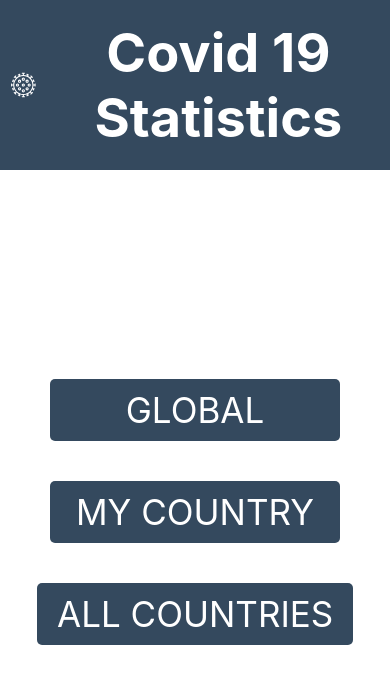
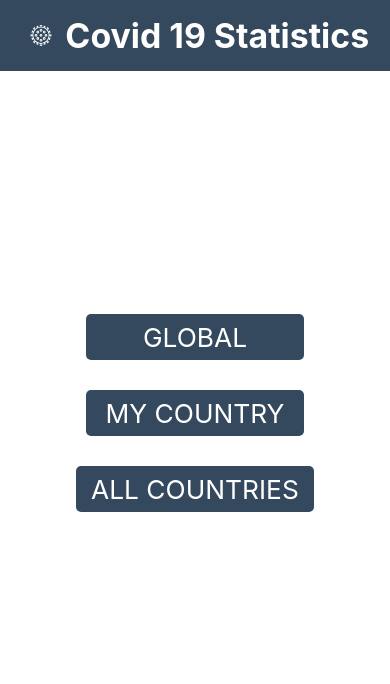
Before and after one commit to khattakdev/covid-19, a React (Create React App) app: page / in a window 390 px wide. Shown: the top 684 px of the page. Built offline with nearby package versions, Linux system fonts and the light colour scheme.

Commit message:
Responsive on Mobile Screen

```diff
--- a/src/App.scss
+++ b/src/App.scss
@@ -4,6 +4,21 @@ body {
   font-size: 62.5%;
   margin: 0;
   padding: 0;
+
+  @media screen and (max-width: 1296px) {
+    font-size: 60%;
+  }
+
+  @media screen and (max-width: 700px) {
+    font-size: 55%;
+  }
+
+  @media screen and (max-width: 520px) {
+    font-size: 52%;
+  }
+  @media screen and (max-width: 480px) {
+    font-size: 47%;
+  }
 }
 
 h2 {
--- a/src/Components/Countries/ListData/index.js
+++ b/src/Components/Countries/ListData/index.js
@@ -30,7 +30,7 @@ const Index = () => {
   ];
 
   const tempFilter = responseData.filter((item) => {
-    return item.country.toLowerCase().includes(filteredData);
+    return item.country.toLowerCase().includes(filteredData.toLowerCase());
   });
   return (
     <div className={classes.listData}>
@@ -43,6 +43,7 @@ const Index = () => {
         type="text"
       />
       <Table
+        className={classes.listData_table}
         headers={[
           "No",
           "Country",
--- a/src/Components/Countries/ListData/index.module.scss
+++ b/src/Components/Countries/ListData/index.module.scss
@@ -15,4 +15,10 @@
     font-size: 2rem;
     padding: 0.2rem 1rem;
   }
+
+  &_table {
+    @media screen and (max-width: 610px) {
+      font-size: 0.9rem;
+    }
+  }
 }
--- a/src/Components/Country/index.js
+++ b/src/Components/Country/index.js
@@ -9,13 +9,37 @@ const Index = () => {
 
   useEffect(() => {
     async function fetchData() {
+      // API Call to Find User IP
       const getUserIP = await axios.get("https://api.ipify.org");
-      const getUserLocationData = await axios.get(
-        `https://api.ipgeolocation.io/ipgeo?apiKey=c244e709e5a54d0898b72b1e2905a3ee&ip=${getUserIP.data}&fields=country_name`
-      );
-      const userCountry = getUserLocationData.data.country_name;
-      const res = await covidAxios.get(`/countries/${userCountry}`);
-      setResponseData([res.data]);
+      const getIPFromLocalStorage = JSON.parse(localStorage.getItem("userIP"));
+      const userCurrentIP = getUserIP.data;
+
+      // if User visits First Time or location has been changed
+      if (!getIPFromLocalStorage || userCurrentIP !== getIPFromLocalStorage) {
+        // Store User IP in Local Storage
+        localStorage.setItem("userIP", JSON.stringify(userCurrentIP));
+        // API Call to Find User Country name
+        const getUserLocationData = await axios.get(
+          `https://api.ipgeolocation.io/ipgeo?apiKey=c244e709e5a54d0898b72b1e2905a3ee&ip=${userCurrentIP}&fields=country_name`
+        );
+        // Store User Country in Local Storage
+        localStorage.setItem(
+          "userCountry",
+          JSON.stringify(getUserLocationData.data.country_name)
+        );
+        // API Call for COVID Stats
+        const userCountry = getUserLocationData.data.country_name;
+        const res = await covidAxios.get(`/countries/${userCountry}`);
+        setResponseData([res.data]);
+      } else {
+        const getCountryFromLocalStorage = JSON.parse(
+          localStorage.getItem("userCountry")
+        );
+        const res = await covidAxios.get(
+          `/countries/${getCountryFromLocalStorage}`
+        );
+        setResponseData([res.data]);
+      }
     }
     fetchData();
   }, []);
--- a/src/Components/Layout/Header/index.js
+++ b/src/Components/Layout/Header/index.js
@@ -14,7 +14,7 @@ const Index = (props) => {
   return (
     <div className={classes.navBar}>
       <div className={classes.navBar_content}>
-        <LogoIcon />
+        <LogoIcon className={classes.navBar_logo} />
         <h2 className={classes.navBar_primary}>Covid 19 Statistics</h2>
       </div>
       {backIcon}
--- a/src/Components/Layout/Header/index.module.scss
+++ b/src/Components/Layout/Header/index.module.scss
@@ -15,6 +15,20 @@
 
     & * {
       margin: 0 1rem;
+      @media screen and (max-width: 500px) {
+        margin: 0 0.3rem;
+      }
+    }
+  }
+
+  &_logo {
+    height: 4rem;
+
+    @media screen and (max-width: 500px) {
+      height: 3.5rem;
+    }
+    @media screen and (max-width: 450px) {
+      height: 3rem;
     }
   }
 
@@ -23,6 +37,14 @@
     top: 10px;
     left: 10px;
     fill: white;
-    height: 28px;
+    height: 3rem;
+  }
+
+  @media screen and (max-width: 520px) {
+    font-size: 3rem;
+  }
+
+  @media screen and (max-width: 380px) {
+    font-size: 2.5rem;
   }
 }
--- a/src/Components/Layout/Table/index.js
+++ b/src/Components/Layout/Table/index.js
@@ -2,6 +2,7 @@ import React from "react";
 import classes from "./index.module.scss";
 
 const Index = (props) => {
+  console.log(props);
   return (
     <table
       className={
--- a/src/Components/Layout/Table/index.module.scss
+++ b/src/Components/Layout/Table/index.module.scss
@@ -9,6 +9,10 @@
   th {
     white-space: nowrap;
     padding: 1rem;
+    width: 1%;
+    @media screen and (max-width: 750px) {
+      padding: 1rem 0.5rem;
+    }
     background: $primary;
     color: white;
     text-align: center;
@@ -21,10 +25,29 @@
   td {
     text-align: center;
     padding: 1rem;
+    @media screen and (max-width: 750px) {
+      padding: 1rem 0.5rem;
+    }
     border: $table-border 1px solid;
   }
 
   tr:nth-child(odd) {
     background: $table-odd-row;
   }
+
+  @media screen and (max-width: 1296px) {
+    font-size: 2.4rem;
+  }
+
+  @media screen and (max-width: 1146px) {
+    font-size: 2rem;
+  }
+
+  @media screen and (max-width: 920px) {
+    font-size: 1.5rem;
+  }
+
+  @media screen and (max-width: 750px) {
+    font-size: 1.3rem;
+  }
 }
```
